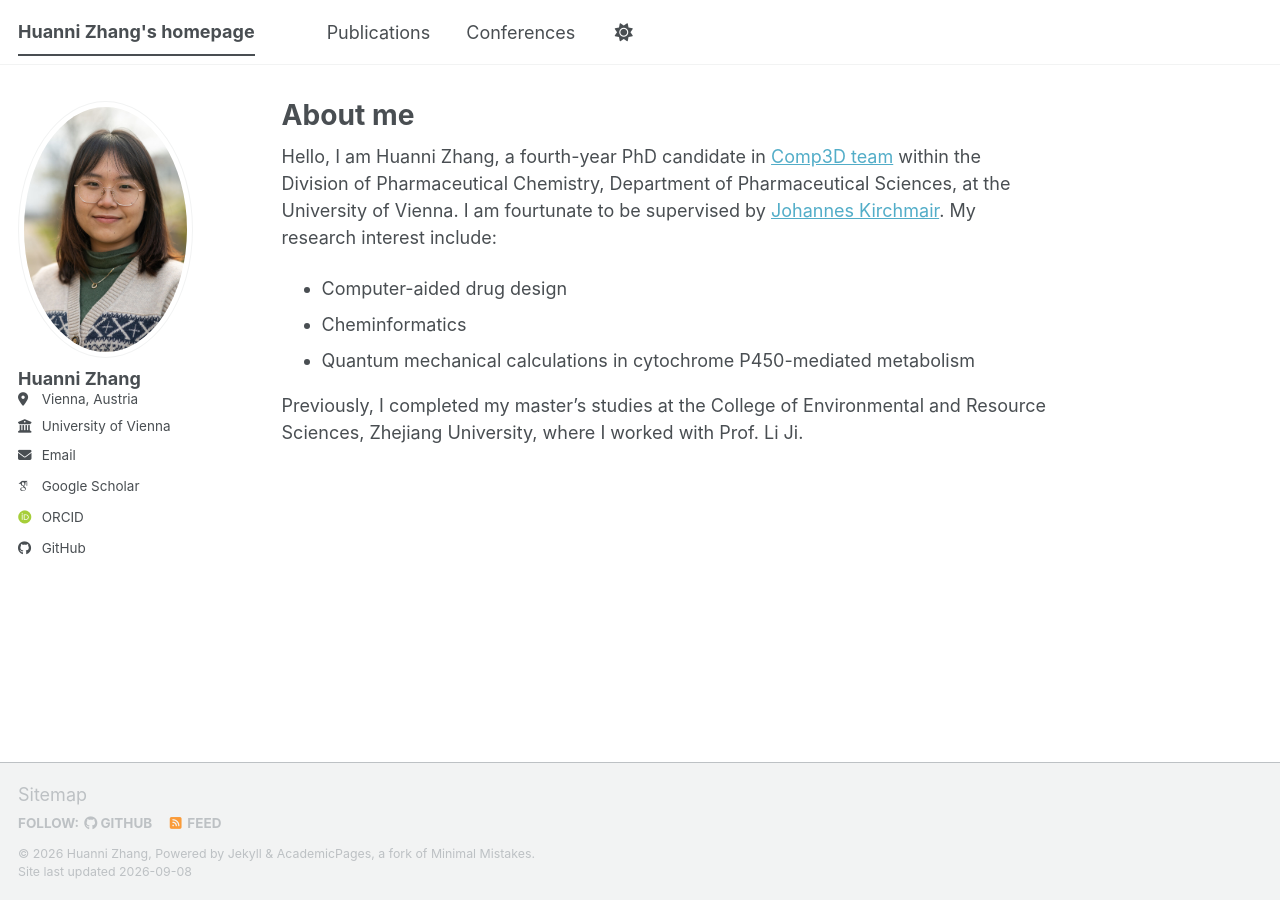
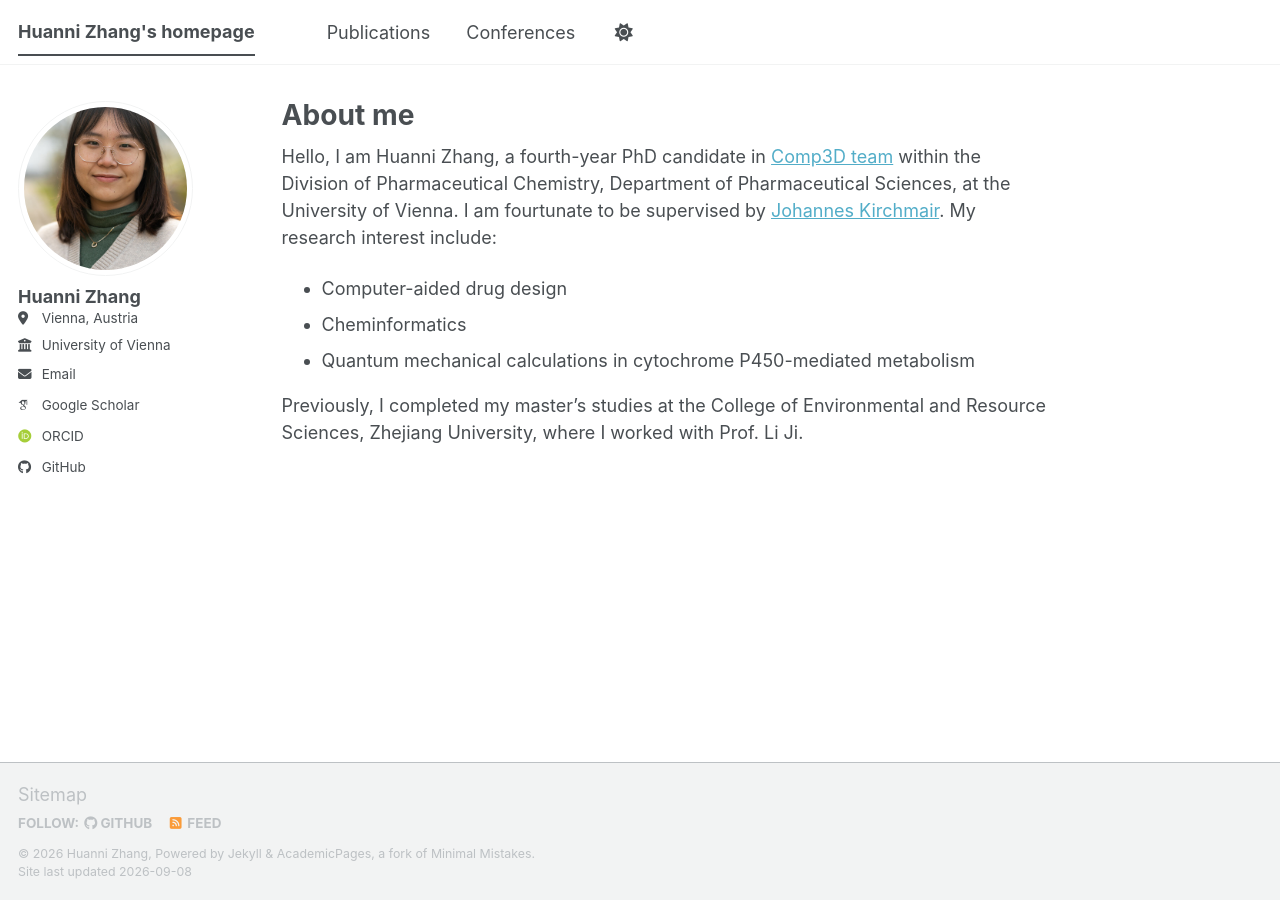
Before and after one commit to Huanni05/Huanni05.github.io, a Jekyll site: the page built from _pages/about.md, in a window 1280 px wide. Built offline with Jekyll 4.4.1, drawn with Linux system fonts in a browser that asks for light colours; some web fonts are replaced; a script bundle is joined from its source files by our own code; library files that are not in the unit come from our copies.

Commit message:
update profile

```diff
--- a/_sass/layout/_sidebar.scss
+++ b/_sass/layout/_sidebar.scss
@@ -154,10 +154,15 @@
   }
 
   img {
-    max-width: 175px;
+    width: 36px;
+    height: 36px;
+    object-fit: cover;
     border-radius: 50%;
 
     @include breakpoint($large) {
+      width: 175px;
+      height: 175px;
+      max-width: 175px;
       padding: 5px;
       border: 1px solid var(--global-border-color);
     }
```
